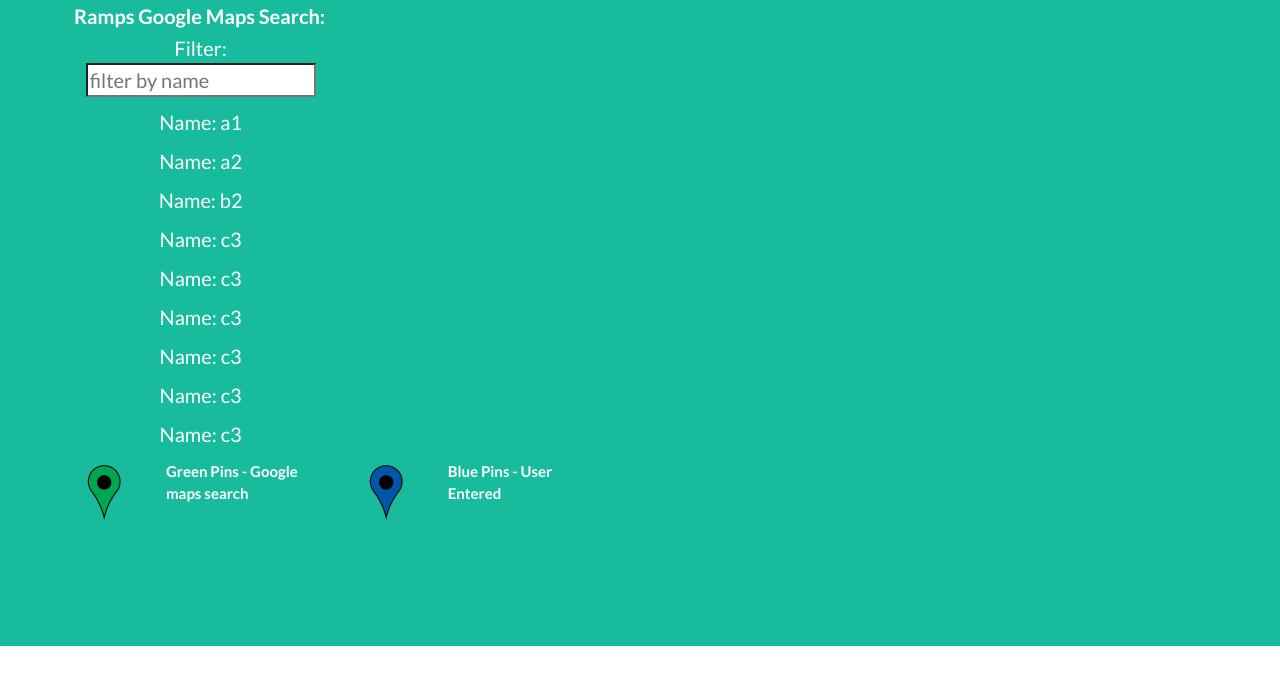
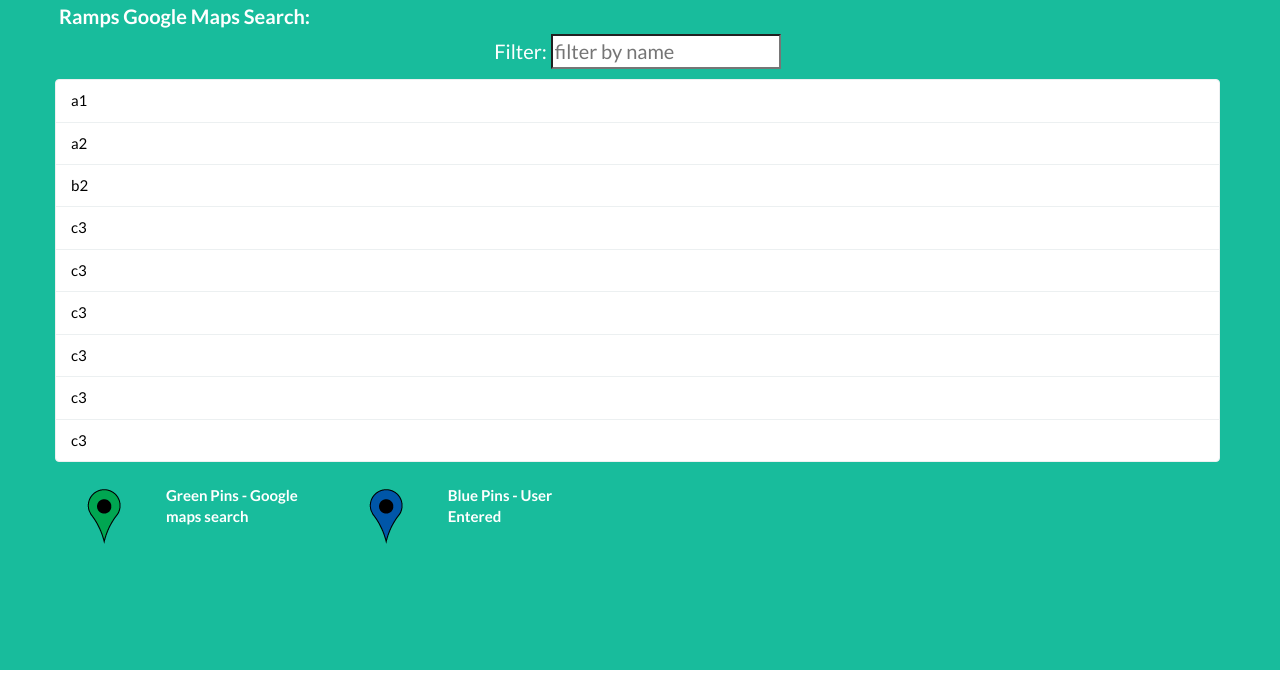
Before and after one commit to paramountgroup/Boat-Ramp-Finder, a website: page index.html in a window 1280 px wide. Shown: the part 664-1344 px from the top of the page. Drawn offline with nearby package versions, Linux system fonts and the light colour scheme; some packages are replaced by stand-ins of ours.

Commit message:
update filter

```diff
--- a/css/freelancer.css
+++ b/css/freelancer.css
@@ -601,3 +601,7 @@ table {
 .infowin {
 	color: black;
 }
+
+.points {
+	color: black;
+}
--- a/index.html
+++ b/index.html
@@ -128,22 +128,27 @@
 
 
 
-                <div class="col-md-3">
+             <table class="col-sm-4 col-lg-4 col-md-4">
                     <div id="rampscloseby">Ramps Google Maps Search:</div>
                     <p>Filter: <input type="search" data-bind="value: filterLetter, valueUpdate: 'afterkeydown'" placeholder="filter by name"/></p>
 
-                    <div id="points" data-bind="template: { name: 'pointsTmpl', foreach: self.filteredPoints }"></div>
+
+
+
+                    <div id="points" class="list-group" data-bind="template: { name: 'pointsTmpl', foreach: filteredPoints}"></div>
 						<script id="pointsTmpl" type="text/html">
-                            <p>
-                                Name: <span data-bind="text: name, click: $parent.showInfoWindow"></span>
-                         <!--       pos: <span data-bind="text: pos.lat"></span> -->
-                         <!--       Long: <span data-bind="text: long"></span>  -->
-                            </p>
+
+                            <tr class="list-group-item points">
+                               <td data-bind="text: name, click: $parent.showInfoWindow"></td>
+
+                            </tr>
                         </script>
 
 
-                  </div><!-- end col-md-3 -->
+
+                  </table>
              </div><!-- end row  -->
+
              <div id="definepins" class="row">
                 <div class="col-md-2">
                   <img src="img/map-pin-green.png" class="img-responsive" alt="map icon green">
--- a/js/app.js
+++ b/js/app.js
@@ -8,9 +8,10 @@ var markers = [];
 var countryRestrict = {'country': 'us'};
 var MARKER_PATH = 'https://maps.gstatic.com/intl/en_us/mapfiles/marker_green';
 var hostnameRegexp = new RegExp('^https?://.+?/');
-var points;
+//var points;
 var infowindow = new google.maps.InfoWindow();
 var filter;
+//var filteredPoints
 var countries = {
   'au': {
     center: {lat: -25.3, lng: 133.8},
@@ -146,9 +147,10 @@ var countries = {
 
 
 var viewModel = function(datafromapi) {
-
-	this.points = [];
-
+	this.filteredPoints = ko.observableArray([]);
+	console.log('filteredPoints isObervable: ' + ko.isObservable(this.filteredPoints));
+	this.points = ko.observableArray([]);
+	console.log('this.points isObervable: ' + ko.isObservable(this.points));
  this.points = ko.utils.arrayMap(datafromapi, function(item) {
 
 	 return new point(item.name, item.pos, item.icon);
@@ -162,34 +164,37 @@ var viewModel = function(datafromapi) {
  };
 
 
-  self = this;
+  var self = this;
   this.filterLetter = ko.observable();
 
 
-  self.filteredPoints = ko.computed(function() {
+  this.filteredPoints = ko.computed(function() {
     var filter = this.filterLetter();
-	console.log('this.filterLetter() ' + this.filterLetter());
-	console.log('filter is: ' + filter);
+//	console.log('this.filterLetter() ' + this.filterLetter());
+//	console.log('filter is: ' + filter);
 
     if (!filter) {
 		console.log(' in filter if filter is: ' + filter);
      return ko.utils.arrayFilter(self.points, function(item) {
-		 console.log('item.name: ' + item.name);
-		 console.log('this should run every time city changes');
+
+//		 console.log('item.name: ' + item.name);
+//		 console.log('this should run every time city changes');
 		item.marker.setVisible(true);
         return true;
       });
     }
 
-    return ko.utils.arrayFilter(self.points, function(item) {
+    return ko.utils.arrayFilter(filteredPoints(), function(item) {
+		self.points = this.filteredPoints();
       if (item.name.toLowerCase().indexOf(filter) === 0) {
-		  console.log('only run if there is a filter letter');
+//		  console.log('only run if there is a filter letter');
         return true
       } else {
         item.marker.setVisible(false);
         return false
       };
     });
+//	console.log('self.filteredPoints: ' + self.filteredPoints);
 
   }, this);
 };
```
